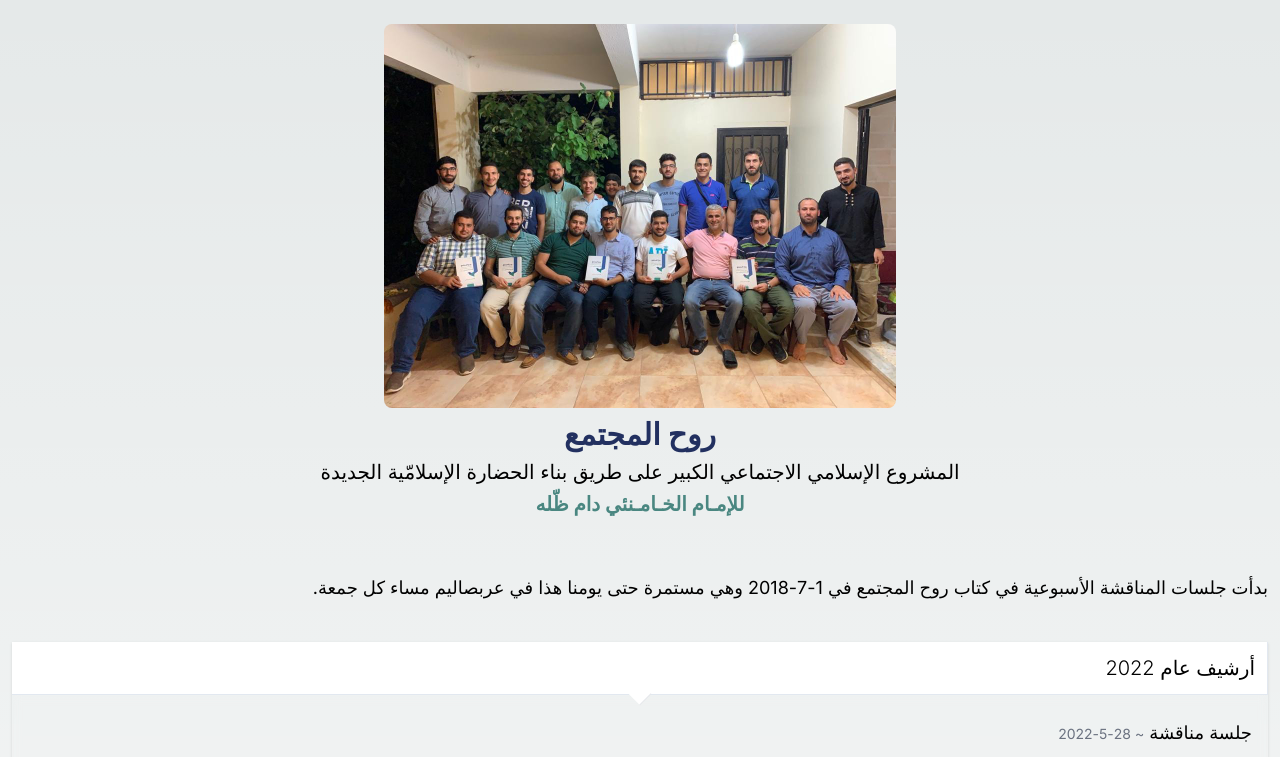
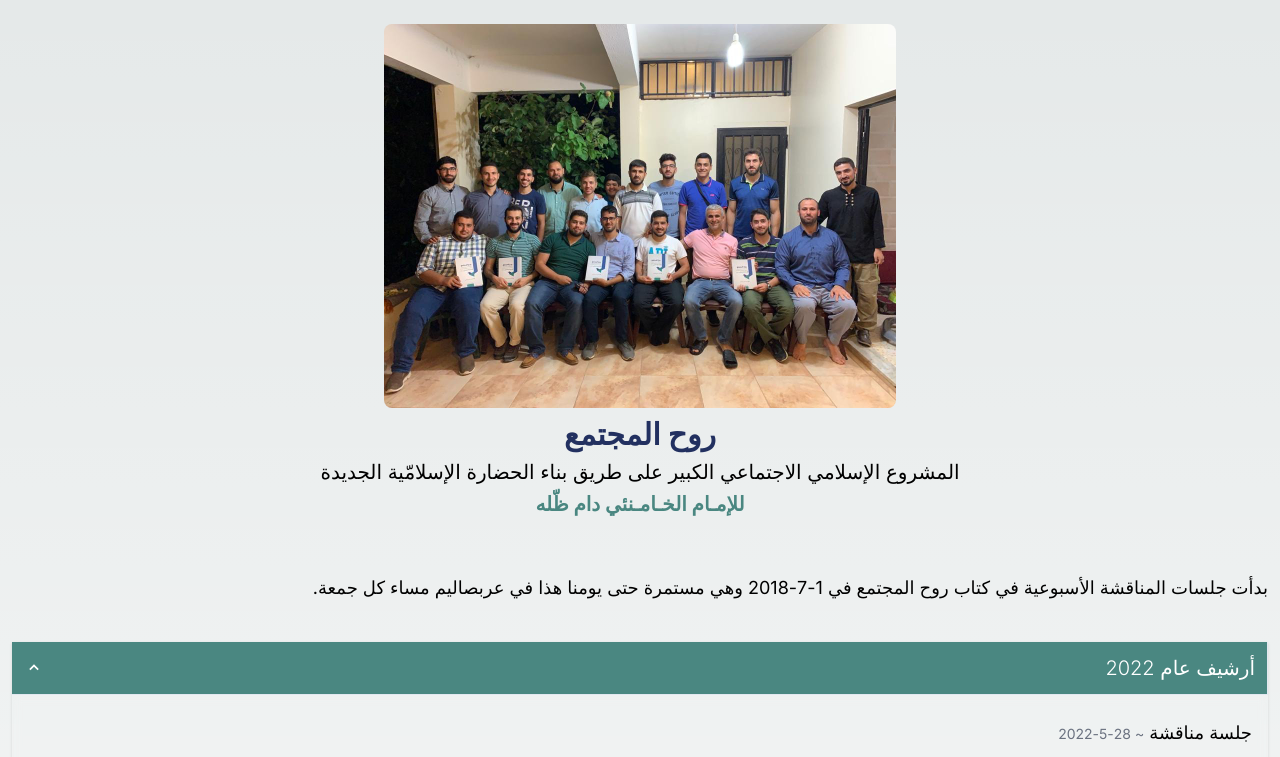
Before and after one commit to Hussein-Ali-Hassan/rouh-almojtama3, a Next.js app: page / in a window 1280 px wide. Shown: the top 757 px of the page. Built offline with nearby package versions, Linux system fonts and the light colour scheme.

Commit message:
Update Accordion.tsx

```diff
--- a/app/Accordion.tsx
+++ b/app/Accordion.tsx
@@ -3,6 +3,7 @@
 import { Dispatch, SetStateAction, useState } from "react";
 import { AnimatePresence, motion } from "framer-motion";
 import Slider from "./Slider";
+import { BiChevronDown } from "react-icons/bi";
 
 const events = [
   {
@@ -107,15 +108,33 @@ const Panel = ({
 }) => {
   const isOpen = open === id;
 
+  const handleClick = () => {
+    if (isOpen) {
+      setOpen("");
+    } else {
+      setOpen(id);
+      // scroll to top of panel
+      const panel = document.getElementById(`archive-${year}`);
+      if (panel) {
+        console.log("scroll");
+        setTimeout(() => panel.scrollIntoView({ behavior: "smooth" }), 450);
+      }
+    }
+  };
+
   return (
     <>
       <button
-        className="bg-white hover:bg-slate-50 transition-colors p-3 border-r-[1px] border-b-[1px] border-slate-200 flex flex-row-reverse items-center gap-4 relative group"
-        onClick={() => (isOpen ? setOpen("") : setOpen(id))}
+        id={`archive-${year}`}
+        className={`transition-colors p-3 border-r-[1px] border-b-[1px] border-slate-200 flex flex-row-reverse items-center gap-4 relative group duration-200 ease-in-out text-white bg-[#4A8781]`}
+        onClick={handleClick}
       >
         <span className="block text-xl font-light">أرشيف عام {year}</span>
 
-        <span className="w-4 h-4 bg-white group-hover:bg-slate-50 transition-colors border-r-[1px] border-b-[1px]border-slate-200 rotate-45 absolute bottom-0 right-[50%] translate-y-[50%] translate-x-[50%] z-20" />
+        <BiChevronDown
+          className={`mr-auto ${isOpen ? "rotate-180" : ""}`}
+          size={20}
+        />
       </button>
 
       <AnimatePresence>
```
